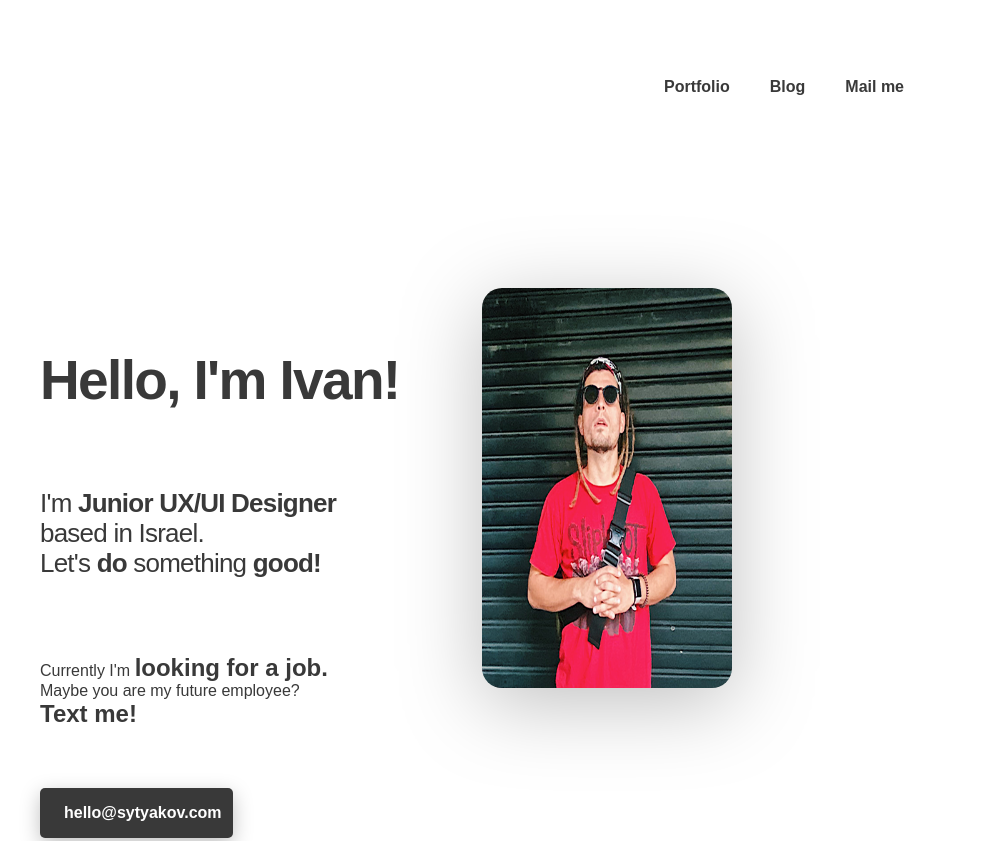
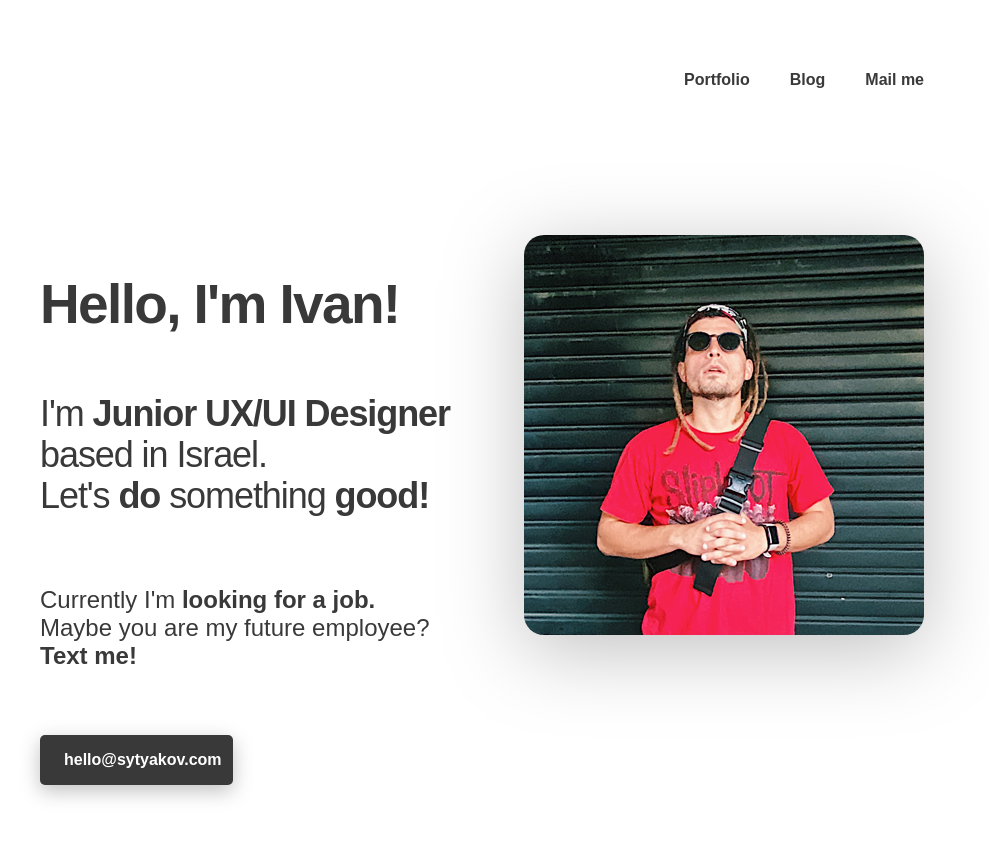
Before and after one commit to alenushka-jpg/-site-for-bun, a website: page source/index.html in a window 1280 px wide. Shown: the top 841 px of the page, without its empty margins (158-1147 px from the left). Drawn offline with nearby package versions, Linux system fonts and the light colour scheme; files that its build step writes are made by us from their sources.

Commit message:
makes changes to the project

```diff
--- a/source/sass/blocks/header.scss
+++ b/source/sass/blocks/header.scss
@@ -41,6 +41,7 @@
   @media (min-width: $tablet-width) {
     display: flex;
     position: static;
+    padding: 0;
     width: auto;
     height: auto;
     box-shadow: none;
@@ -60,7 +61,8 @@
     margin-bottom: 0;
   }
 
-  @media (min-width: $desktop-width) {
+  @media (min-width: $tablet-width) {
+    margin-bottom: 0;
     margin-right: 40px;
 
     &:last-child {
--- a/source/sass/blocks/promo.scss
+++ b/source/sass/blocks/promo.scss
@@ -3,28 +3,33 @@
   grid-template-columns: 1fr 1fr;
   padding-top: 62px;
 
+  @media (min-width: $tablet-width) {
+    padding-top: 193px;
+  }
+
   @media (min-width: $desktop-width) {
-    padding-top: 144px;
+    padding-top: 125px;
   }
 }
 
 .promo h1 {
+  width: 145px;
   margin: 0;
   padding-top: 23px;
-  padding-right: 18px;
   font-weight: 700;
   font-size: 36px;
   line-height: 41px;
   letter-spacing: -0.03em;
 
   @media (min-width: $tablet-width) {
+    width: auto;
     margin-bottom: 4px;
     font-size: 45px;
     line-height: 52px;
   }
 
   @media (min-width: $desktop-width) {
-    margin-top: 38px;
+    padding-top: 38px;
     margin-bottom: 20px;
     font-size: 55px;
     line-height: 63px;
@@ -58,7 +63,22 @@
       font-size: 26px;
       line-height: 30px;
     }
+  }
 
+  @media (min-width: $desktop-width) {
+    &:first-of-type {
+      margin-top: 0;
+      margin-bottom: 34px;
+      font-weight: 400;
+      font-size: 36px;
+      line-height: 41px;
+    }
+
+    &:last-of-type {
+      margin-bottom: 28px;
+      font-size: 24px;
+      line-height: 28px;
+    }
   }
 }
 
@@ -99,7 +119,7 @@
   display: block;
   grid-column: 2/3;
   grid-row: 1/2;
-  margin-left: auto;
+  margin-left: 44px;
   width: 120px;
   height: 120px;
   border-radius: 20px;
@@ -112,12 +132,13 @@
 
   @media (min-width: $tablet-width) {
     grid-row: 1/4;
-    margin: 0 0 100px;
+    margin: 0 0 100px auto;
     width: 250px;
     height: 250px;
   }
 
   @media (min-width: $desktop-width) {
     height: 400px;
+    width: 400px;
   }
 }
--- a/source/sass/global.scss
+++ b/source/sass/global.scss
@@ -64,6 +64,11 @@ img {
     font-size: 26px;
     line-height: 30px;
   }
+
+  @media (min-width: $desktop-width) {
+    font-size: 36px;
+    line-height: 41px;
+  }
 }
 
 .accent-less {
```
